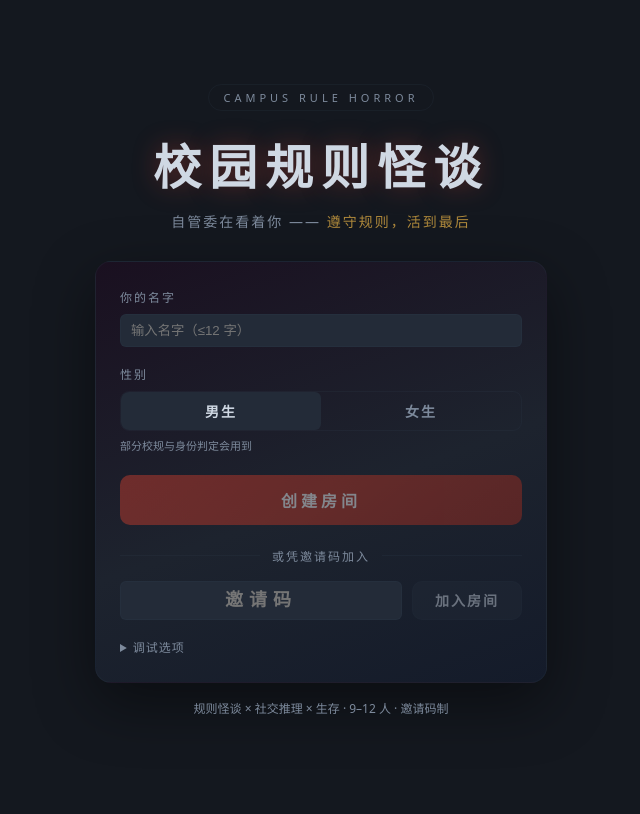
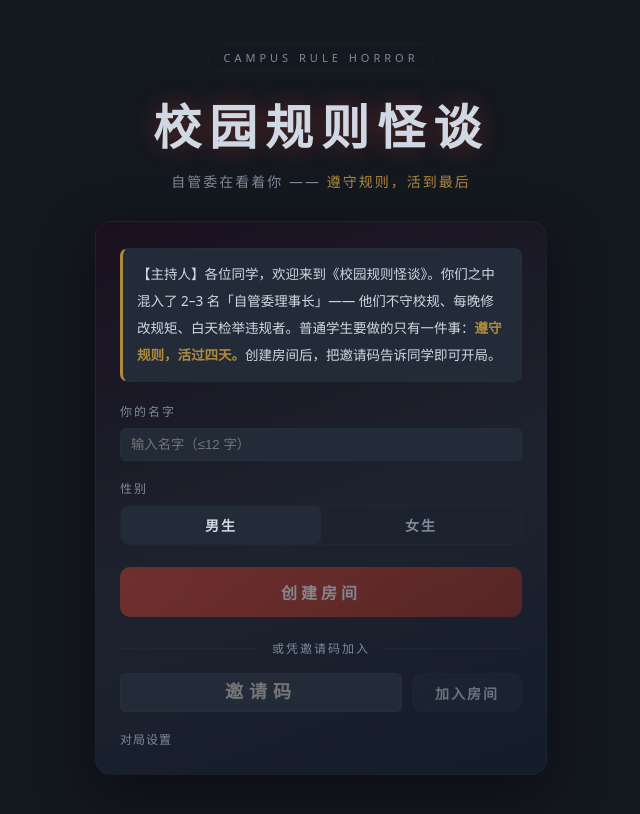
Before and after one commit to phongtran3331-pixel/campus-rule-horror, a React (Vite) app in the folder client/: page / in a window 1280 px wide. Shown: the top 814 px of the page, without its empty margins (319-959 px from the left). Built offline with nearby package versions, Linux system fonts and the light colour scheme; no server answers; what colyseus.js would draw is missing.

Commit message:
feat: 主持人引导面板与开场白；错误边界兜底（不再静默黑屏）；移除开发痕迹与小字说明

```diff
--- a/client/src/App.tsx
+++ b/client/src/App.tsx
@@ -1,4 +1,4 @@
-import { useEffect, useReducer, useState } from "react";
+import { Component, useEffect, useReducer, useState, type ReactNode } from "react";
 import { colyseus, type Faction, type GameOverMsg, type GameRoom, type RoleMsg, type RoomInit, type RuleSwapMsg } from "./lib/client";
 import type { Player } from "../../server/src/schema/GameState";
 import { TopBar } from "./components/TopBar";
@@ -8,10 +8,34 @@ import { RuleBoard } from "./components/RuleBoard";
 import { PlayerList } from "./components/PlayerList";
 import { ChatPanel } from "./components/ChatPanel";
 import { ActionPanel } from "./components/ActionPanel";
+import { GuidePanel } from "./components/GuidePanel";
+
+/** 错误边界：任何渲染异常显示引导页而不是黑屏 */
+class ErrorBoundary extends Component<{ children: ReactNode }, { err: string }> {
+  state = { err: "" };
+  static getDerivedStateFromError(e: unknown) { return { err: String(e) }; }
+  render() {
+    if (this.state.err) {
+      return (
+        <div className="lobby">
+          <div className="lobby-card">
+            <h2 style={{ letterSpacing: 3 }}>连接出现异常</h2>
+            <p className="sub" style={{ marginTop: 10 }}>对局界面载入失败，请刷新页面重新进入。若反复出现，请联系主持人重开房间。</p>
+          </div>
+        </div>
+      );
+    }
+    return this.props.children;
+  }
+}
 
 export default function App() {
   const [room, setRoom] = useState<GameRoom | null>(null);
-  return room ? <GameScreen room={room} onLeave={() => setRoom(null)} /> : <Lobby onEnter={setRoom} />;
+  return (
+    <ErrorBoundary>
+      {room ? <GameScreen room={room} onLeave={() => setRoom(null)} /> : <Lobby onEnter={setRoom} />}
+    </ErrorBoundary>
+  );
 }
 
 // ---------- 大厅 ----------
@@ -49,6 +73,12 @@ function Lobby({ onEnter }: { onEnter: (r: GameRoom) => void }) {
       </header>
 
       <div className="lobby-card">
+        <p className="host-intro">
+          【主持人】各位同学，欢迎来到《校园规则怪谈》。你们之中混入了 2–3 名「自管委理事长」——
+          他们不守校规、每晚修改规矩、白天检举违规者。普通学生要做的只有一件事：
+          <b>遵守规则，活过四天。</b>创建房间后，把邀请码告诉同学即可开局。
+        </p>
+
         <label className="field">
           <span>你的名字</span>
           <input placeholder="输入名字（≤12 字）" value={name} maxLength={12} onChange={(e) => setName(e.target.value)} />
@@ -60,11 +90,10 @@ function Lobby({ onEnter }: { onEnter: (r: GameRoom) => void }) {
             <button type="button" className={gender === "male" ? "on" : ""} onClick={() => setGender("male")}>男生</button>
             <button type="button" className={gender === "female" ? "on" : ""} onClick={() => setGender("female")}>女生</button>
           </div>
-          <small>部分校规与身份判定会用到</small>
         </div>
 
         <button className="btn-primary" disabled={busy || !name.trim()} onClick={create}>
-          {busy ? "正在连接服务器…" : "创建房间"}
+          {busy ? "正在进入校园…" : "创建房间"}
         </button>
 
         <div className="divider"><span>或凭邀请码加入</span></div>
@@ -79,12 +108,10 @@ function Lobby({ onEnter }: { onEnter: (r: GameRoom) => void }) {
         {err && <p className="err">{err}</p>}
 
         <details className="debug">
-          <summary>调试选项</summary>
-          <label><input type="checkbox" checked={fast} onChange={(e) => setFast(e.target.checked)} /> 测试加速 ×30（开发用）</label>
+          <summary>对局设置</summary>
+          <label><input type="checkbox" checked={fast} onChange={(e) => setFast(e.target.checked)} /> 快节奏演示模式（完整流程快速体验）</label>
         </details>
       </div>
-
-      <p className="foot">规则怪谈 × 社交推理 × 生存 · 9–12 人 · 邀请码制</p>
     </div>
   );
 }
@@ -124,6 +151,7 @@ function GameScreen({ room, onLeave }: { room: GameRoom; onLeave: () => void })
     <div className="game">
       <TopBar me={me} myFaction={myFaction} />
       <PhaseBanner day={s.day} phase={s.phase} endsAt={s.phaseEndsAt} />
+      <GuidePanel day={s.day} phase={s.phase} started={started} />
       {gameover && (
         <div className={`gameover ${gameover.winner}`}>
           <h2>{gameover.winner === "chair" ? "理事长阵营大获全胜" : "干事阵营获胜"}</h2>
--- a/client/src/components/ChatPanel.tsx
+++ b/client/src/components/ChatPanel.tsx
@@ -6,7 +6,7 @@ export function ChatPanel({ msgs, onSend }: { msgs: Msg[]; onSend: (t: string) =
   const [text, setText] = useState("");
   return (
     <div className="card chat">
-      <h3>频道（公共占位）</h3>
+      <h3>校园广播与留言</h3>
       <div className="chat-log">
         {msgs.map((m, i) => (
           <div key={i} className={m.kind}>
--- /dev/null
+++ b/client/src/components/GuidePanel.tsx
@@ -0,0 +1,30 @@
+/** 主持人引导面板：以校园广播与主持人的口吻，按天数与时段给出正式引导 */
+export function GuidePanel({ day, phase, started }: { day: number; phase: string; started: boolean }) {
+  let text: string;
+  if (!started) {
+    text = day === 0
+      ? "【主持人】人齐后由房主开始。今天白天先熟悉校园：移动、探索、看规则板。今晚不检举、中午不投票，从明天起对局正式展开。"
+      : "【主持人】等待房主开始本日行动。";
+  } else if (phase === "morning") {
+    text = day === 0
+      ? "【校园广播】现在是上午。各位同学可自由探索校园，搜集物资、记住校规。中午全员到食堂集合。"
+      : "【校园广播】现在是上午。八点起宿舍封闭，请勿逗留。中午 11:30 前，请自行前往食堂。";
+  } else if (phase === "noon") {
+    text = day === 0
+      ? "【主持人】第一天午餐会只讨论不投票。说说昨晚的见闻——谁出现在不该出现的地方？"
+      : "【主持人】午餐会开始。讨论今日疑点，然后投出一名你认定为理事长的人。弃权按违规处理。";
+  } else if (phase === "afternoon") {
+    text = "【校园广播】现在是下午。利用最后的行动值补给自己。晚间 21:00 宿舍熄灯前必须回到寝室。";
+  } else if (phase === "evening") {
+    text = "【校园广播】现在是晚上。请尽快返回宿舍，确认门牌，不要应答任何呼唤。";
+  } else if (phase === "night") {
+    text = "【校园广播】熄灯后请留在床位。理事长正在巡视——违规者将被通报。";
+  } else {
+    text = "【主持人】对局已结束。";
+  }
+  return (
+    <div className="guide">
+      <span>{text}</span>
+    </div>
+  );
+}
--- a/client/src/components/MapView.tsx
+++ b/client/src/components/MapView.tsx
@@ -66,9 +66,7 @@ export function MapView({ nodes, edges, players, myId, phase, netDown, onMove }:
               );
             })}
       </svg>
-      <p className="hint">
-        {netDown ? "网络中断：其他玩家位置不可见" : "点击进入相邻节点（1 AP）· 同节点玩家互相可见"}
-      </p>
+      {netDown && <p className="hint">网络中断：所有定位服务已离线</p>}
     </div>
   );
 }
--- a/client/src/styles.css
+++ b/client/src/styles.css
@@ -119,6 +119,22 @@ input {
 .waiting-code { font-size: 34px; letter-spacing: 10px; color: var(--teal); margin: 10px 0 4px; font-weight: 800; }
 .waiting .btn-primary { margin-top: 14px; }
 
+/* 主持人引导 */
+.host-intro {
+  font-size: 13.5px; line-height: 2; color: var(--text);
+  background: var(--panel2); border: 1px solid var(--line); border-left: 3px solid var(--amber);
+  border-radius: 8px; padding: 12px 14px; margin-bottom: 20px;
+}
+.host-intro b { color: var(--amber); }
+.guide {
+  margin-top: 10px; padding: 10px 14px;
+  background: var(--panel2); border: 1px solid var(--line); border-radius: 8px;
+  font-size: 13.5px; line-height: 1.9; color: var(--text);
+  border-left: 3px solid var(--teal);
+}
+.debug summary { list-style: none; }
+.debug summary::-webkit-details-marker { display: none; }
+
 /* 对局布局 */
 .game { position: relative; padding-bottom: 40px; }
 .main { display: grid; grid-template-columns: 1.4fr 1fr; gap: 4px; }
```
